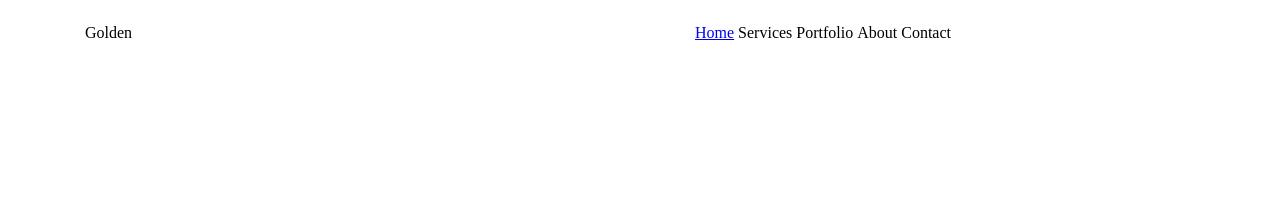
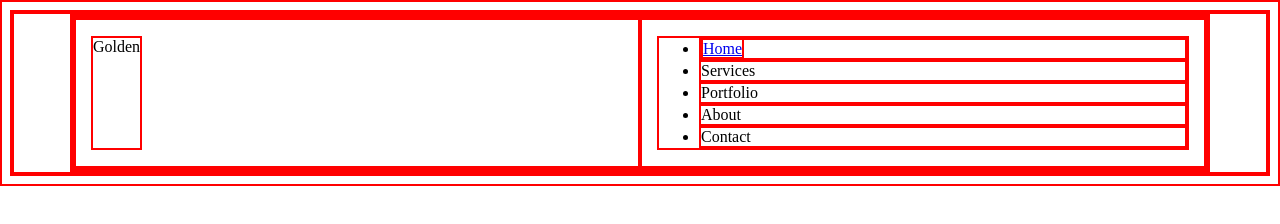
Before and after one commit to Niepawowsky/Gentleman_agency, a website: page index.html in a window 1280 px wide. Drawn offline with Linux system fonts and the light colour scheme.

Commit message:
Bootstrap add

```diff
--- a/index.html
+++ b/index.html
@@ -6,7 +6,7 @@
     <meta http-equiv="X-UA-Compatible" content="ie=edge">
     <title>Gentlman Agency</title>
     <!--Bootstrap grid-->
-    <link rel="stylesheet" href="vendor/bootstrap-grid.css" integrity="sha384-1q8mTJOASx8j1Au+a5WDVnPi2lkFfwwEAa8hDDdjZlpLegxhjVME1fgjWPGmkzs7">
+    <link rel="stylesheet" href="vendor/bootstrap-grid.css" integrity="sha384-1q8mTJOASx8j1Au+a5WDVnPi2lkFfwwEAa8hDDdjZlpLegxhjVME1fgjWPGmkzs7" crossorigin="anonymous">
     <link rel="stylesheet" href="css/style.css">
 
 </head>
@@ -14,10 +14,10 @@
     <nav class="navigation">
         <div class="container">
             <div class="row">
-                <div class="company col">
+                <div class="col company">
                     <p>Golden</p>
                 </div>
-                <div class="menu col">
+                <div class="col menu">
                     <ul>
                         <li><a href="#Home">Home</a></li>
                         <li>Services</li>
--- a/sass/style.scss
+++ b/sass/style.scss
@@ -1,6 +1,7 @@
-.navigation ul {
-    list-style-type: none;
+* {
+    box-sizing: border-box;
+    border: 2px solid red;
 }
-.navigation ul li {
-    display: inline;
+.company {
+    display: inline-flex;
 }
```
Also changed, not shown: css/style.css, 1 other file.
